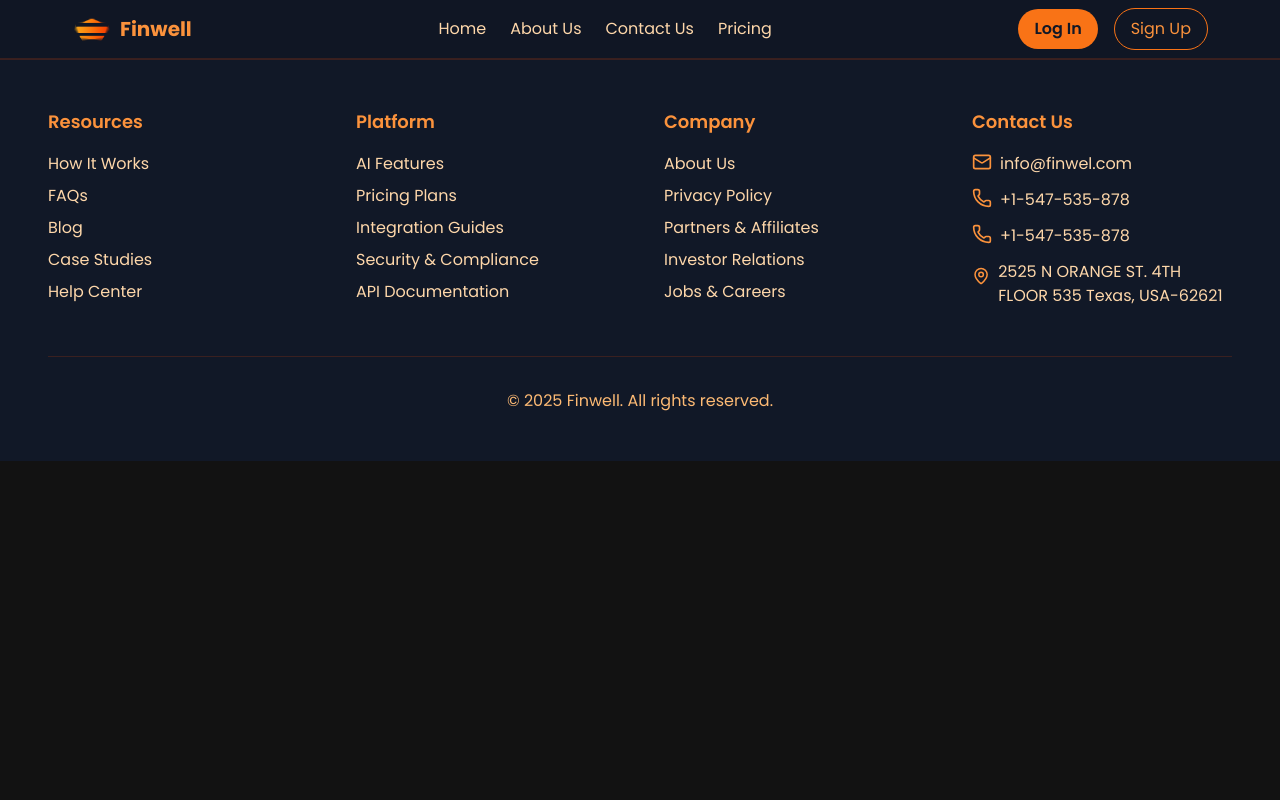
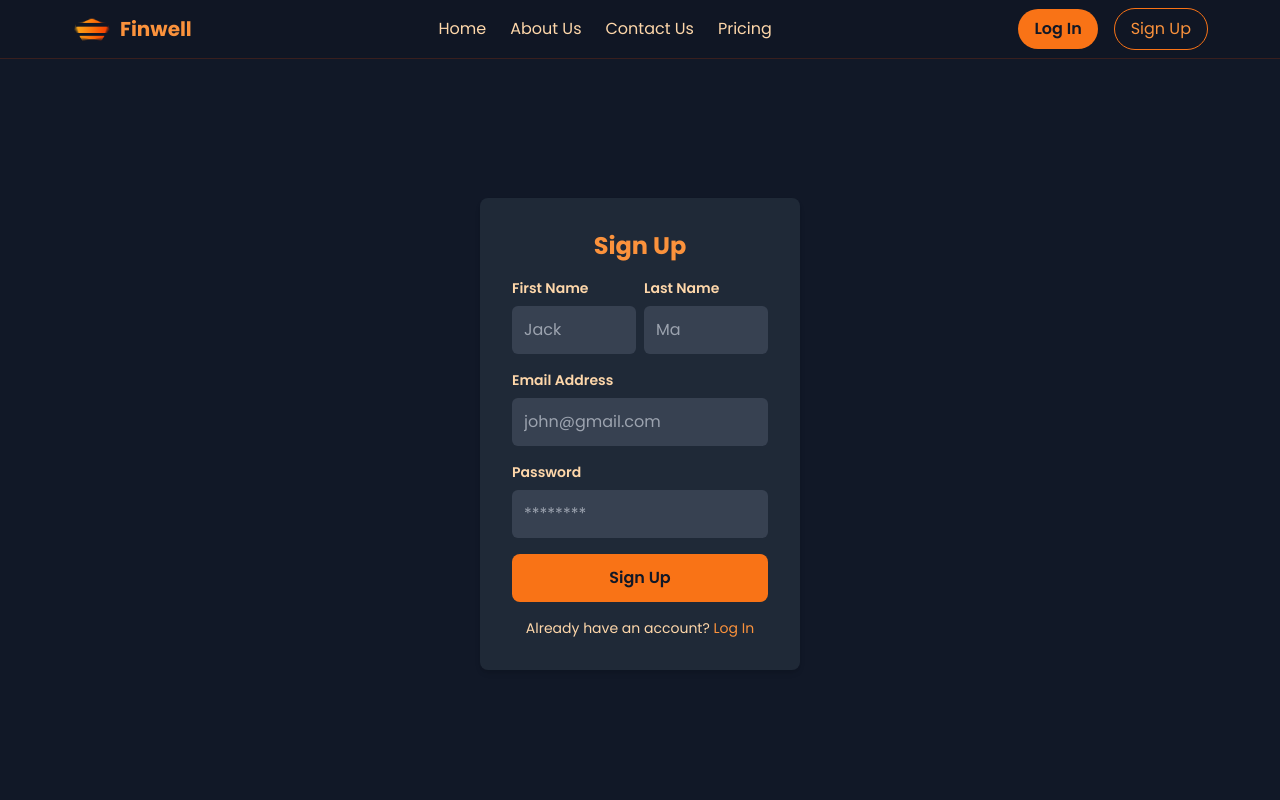
Before and after one commit to tashish419/ems-landing-page, a React (Vite) app: page /signup in a window 1280 px wide. Shown: the top 800 px of the page. Built offline with nearby package versions, Linux system fonts and the light colour scheme.

Commit message:
developed signup UI

```diff
--- a/src/App.jsx
+++ b/src/App.jsx
@@ -5,6 +5,7 @@ import Home from "./pages/Home/Home";
 import About from "./pages/About";
 import Contact from "./pages/Contact";
 import Login from "./pages/Login/Login";
+import Signup from "./pages/Signup/Signup";
 
 function App() {
   const { isLoading, setIsLoading } = useState(false);
@@ -20,6 +21,7 @@ function App() {
           <Route path="/about" element={<About />} />
           <Route path="/contact" element={<Contact />} />
           <Route path="/login" element={<Login />} />
+          <Route path="/signup" element={<Signup/>} />
         </Routes>
       </main>
       <Footer />
--- a/src/components/Header/Header.jsx
+++ b/src/components/Header/Header.jsx
@@ -14,6 +14,10 @@ const Header = () => {
   const handleLogin = () => {
     window.location.href = "/login";
   };
+
+  const handleSignup = () => {
+    window.location.href = "/signup";
+  }
 
   return (
     <nav className="sticky top-0 z-50 py-2 bg-gray-900 bg-opacity-90 backdrop-blur-lg border-b border-orange-800/30">
@@ -42,7 +46,7 @@ const Header = () => {
            className="py-2 px-4 bg-orange-500 rounded-full text-gray-900 font-semibold hover:bg-orange-400 transition duration-300">
             Log In
           </button>
-          <button className="py-2 px-4 border border-orange-500 text-orange-400 rounded-full hover:bg-orange-500 hover:text-gray-900 transition duration-300">
+          <button onClick={handleSignup} className="py-2 px-4 border border-orange-500 text-orange-400 rounded-full hover:bg-orange-500 hover:text-gray-900 transition duration-300">
             Sign Up
           </button>
         </div>
@@ -88,7 +92,7 @@ const Header = () => {
                 <button onClick={handleLogin} className="w-full py-2 px-4 bg-orange-500 rounded-full text-gray-900 font-semibold hover:bg-orange-400 transition duration-300">
                   Log In
                 </button>
-                <button className="w-full py-2 px-4 border border-orange-500 text-orange-400 rounded-full hover:bg-orange-500 hover:text-gray-900 transition duration-300">
+                <button onClick={handleSignup} className="w-full py-2 px-4 border border-orange-500 text-orange-400 rounded-full hover:bg-orange-500 hover:text-gray-900 transition duration-300">
                   Sign Up
                 </button>
               </div>
--- /dev/null
+++ b/src/components/SignUpForm/SignUpForm.jsx
@@ -0,0 +1,85 @@
+import { Link } from "react-router-dom";
+
+const SignUpForm = () => {
+  return (
+    <div className="w-[25%] bg-gray-800 rounded-lg p-8 shadow-md ">
+      <h2 className="text-center text-orange-400 font-bold text-2xl mb-4">
+        Sign Up
+      </h2>
+      <form>
+        <div className="mb-4 flex gap-2">
+          <div>
+            <label
+              htmlFor="first_name"
+              className="text-orange-200 text-sm font-semibold mb-2 block"
+            >
+              First Name
+            </label>
+            <input
+              type="text"
+              id="first_name"
+              placeholder="Jack"
+              className="p-3 w-full bg-gray-700 text-orange-200 focus:ring-orange-400 focus:ring-2 focus:outline-none rounded-md"
+            />
+          </div>
+          <div>
+            <label
+              htmlFor="last_name"
+              className="text-orange-200 text-sm font-semibold mb-2 block"
+            >
+              Last Name
+            </label>
+            <input
+              type="text"
+              id="last_name"
+              placeholder="Ma"
+              className="p-3 w-full bg-gray-700 text-orange-200 focus:ring-orange-400 focus:ring-2 focus:outline-none rounded-md"
+            />
+          </div>
+        </div>
+        <div className="mb-4">
+          <label
+            htmlFor="email"
+            className="text-orange-200 text-sm font-semibold mb-2 block"
+          >
+            Email Address
+          </label>
+          <input
+            type="text"
+            id="email"
+            placeholder="john@gmail.com"
+            className="p-3 w-full bg-gray-700 text-orange-200 focus:ring-orange-400 focus:ring-2 focus:outline-none rounded-md"
+          />
+        </div>
+        <div className="mb-4">
+          <label
+            htmlFor="password"
+            className="text-orange-200 text-sm font-semibold mb-2 block"
+          >
+            Password
+          </label>
+          <input
+            type="password"
+            id="password"
+            placeholder="********"
+            className="p-3 w-full bg-gray-700 text-orange-200 focus:ring-orange-400 focus:ring-2 focus:outline-none rounded-md"
+          />
+        </div>
+        <button
+          type="submit"
+          className="py-3 w-full bg-orange-500 hover:bg-orange-400 transition transition-duration-300 rounded-lg text-gray-900 font-semibold mb-4"
+        >
+          Sign Up
+        </button>
+      </form>
+      <p className="text-sm text-orange-200 text-center">
+        Already have an account?{" "}
+        <Link to="/login" className="text-orange-400 hover:underline">
+          Log In
+        </Link>
+      </p>
+    </div>
+  );
+};
+
+export default SignUpForm;
--- a/src/components/index.js
+++ b/src/components/index.js
@@ -3,6 +3,7 @@ import Footer from './Footer/Footer.jsx';
 import HeroSection from './HeroSection/HeroSection.jsx';
 import FAQSection from './FAQs/FAQSection.jsx';
 import LoginForm from './LoginForm/LoginForm.jsx';
+import SignUpForm from './SignUpForm/SignUpForm.jsx';
 
 export {
     Header,
@@ -10,4 +11,5 @@ export {
     HeroSection,
     FAQSection,
     LoginForm,
+    SignUpForm,
 }
--- a/src/pages/Login/Login.jsx
+++ b/src/pages/Login/Login.jsx
@@ -2,7 +2,7 @@ import { LoginForm } from "../../components";
 
 const Login = () => {
   return (
-    <div className="min-h-screen flex items-center justify-center bg-gray-900 bg-opacity-80 backdrop-blur-lg">
+    <div className="min-h-[calc(100vh-50px)] flex items-center justify-center bg-gray-900 bg-opacity-80 backdrop-blur-lg">
       <LoginForm />
     </div>
   );
--- /dev/null
+++ b/src/pages/Signup/Signup.jsx
@@ -0,0 +1,11 @@
+import { SignUpForm } from '../../components';
+
+const Signup = () => {
+  return (
+    <div className='min-h-[calc(100vh-50px)] bg-gray-900 flex items-center justify-center'>
+      <SignUpForm/>
+    </div>
+  );
+}
+
+export default Signup;
```
